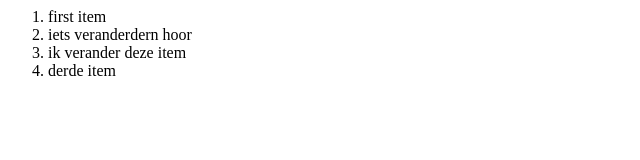
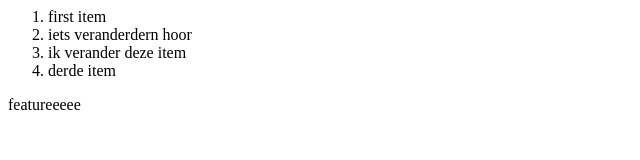
Before and after one commit to mmmtest/eersterep, a plain HTML site: page moduleone.html in a window 1280 px wide. Shown: the full height of the page, 0-640 px from the left. Drawn offline with Linux system fonts and the light colour scheme.

Commit message:
test de extra branche

```diff
--- a/moduleone.html
+++ b/moduleone.html
@@ -11,6 +11,8 @@
     <li>derde item</li>
 </ol>
 </module-one>
-
+<extra branche feature>
+featureeeee
+</extra branche feature>
 
 </html>
```
